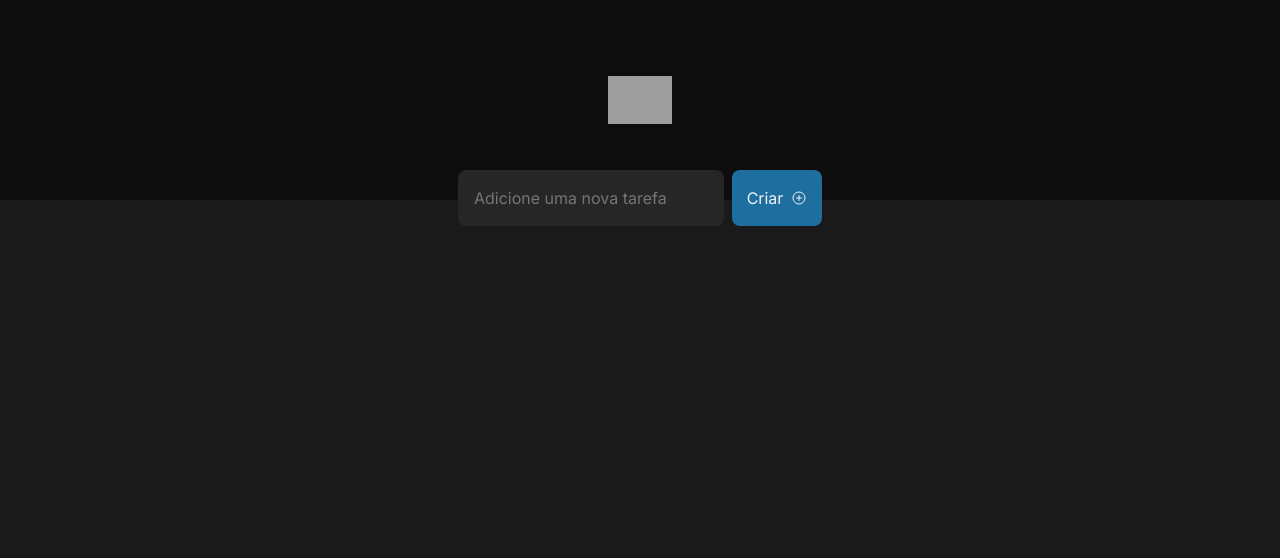
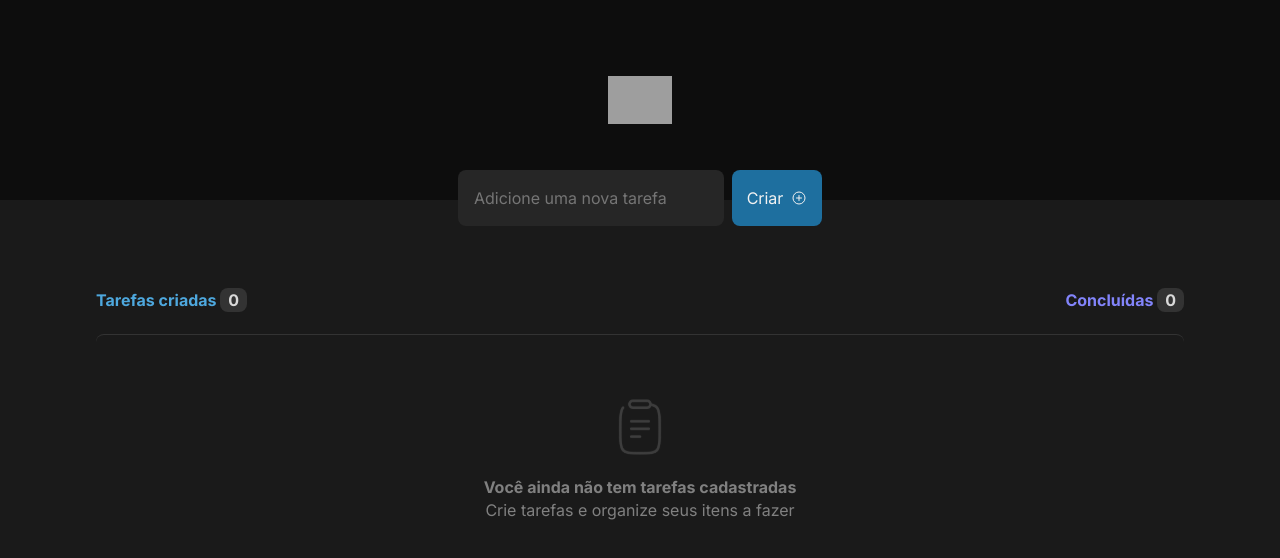
Before and after one commit to oseasmoreto/rocketseat-ignite-desafio-01-to-do, a React (Vite) app: page / in a window 1280 px wide. Shown: the top 558 px of the page. Built offline with nearby package versions, Linux system fonts and the light colour scheme; grey boxes are pictures that could not be loaded.

Commit message:
Adiciona component de sem to-do

```diff
--- a/src/components/App/index.tsx
+++ b/src/components/App/index.tsx
@@ -1,6 +1,7 @@
 import { useState } from 'react'
 import { Form } from '../Form'
 import { Header } from '../Header'
+import { TaskContainer } from '../TaskContainer'
 
 import styles from './index.module.css'
 
@@ -10,6 +11,9 @@ export function App() {
       <Header />
       <div className={styles.wrapper}>
         <Form />
+        <main>
+          <TaskContainer />
+        </main>
       </div>
     </div>
   )
--- /dev/null
+++ b/src/components/TaskContainer/index.module.css
@@ -0,0 +1,56 @@
+
+
+.tasksContainer{
+  margin-top: 4rem;
+}
+
+.tasksContainer .info{
+  display: flex;
+  justify-content: space-between;
+  align-items: center;
+}
+
+.tasksCreated{
+  color: var(--blue-300);
+}
+
+.tasksCompleted{
+  color: var(--purple-300);
+}
+
+.tasksCreated, .tasksCompleted{
+  font-weight: bold;
+  font-size: 0.875;
+}
+
+.counterTasks{
+  border-radius: 8px;
+
+  padding: 0.125rem 0.5rem;
+  text-align: center;
+
+  background: var(--gray-400);
+  color:var(--gray-200);
+}
+
+.boxNoTask img {
+  margin-bottom: 1rem;
+}
+
+.boxNoTask{
+  margin-top: 1.5rem;
+  padding: 4rem 1.5rem;
+
+  color:var(--gray-300);
+  text-align: center;
+
+  line-height: 1.4;
+
+  border:none;
+  border-top: 1px solid var(--gray-400);
+  border-radius: 8px;
+}
+
+.boxNoTask .bold{
+  font-weight: bold;
+}
--- /dev/null
+++ b/src/components/TaskContainer/index.tsx
@@ -0,0 +1,21 @@
+import { ClipboardText } from 'phosphor-react'
+import { useState } from 'react'
+
+import styles from './index.module.css';
+import clipboard from '../../assets/clipboard.svg';
+
+export function TaskContainer() {
+ return (
+  <div className={styles.tasksContainer}>
+    <div className={styles.info}>
+      <p className={styles.tasksCreated}>Tarefas criadas <span className={styles.counterTasks}>0</span></p>
+      <p className={styles.tasksCompleted}>Concluídas <span className={styles.counterTasks}>0</span></p>
+    </div>
+    <div className={styles.boxNoTask}>
+      <img src={clipboard} alt="Clipboard" />
+      <p className={styles.bold}>Você ainda não tem tarefas cadastradas</p>
+      <p>Crie tarefas e organize seus itens a fazer</p>
+    </div>
+  </div>
+ )
+}
```
Also changed, not shown: src/assets/clipboard.svg (added).
